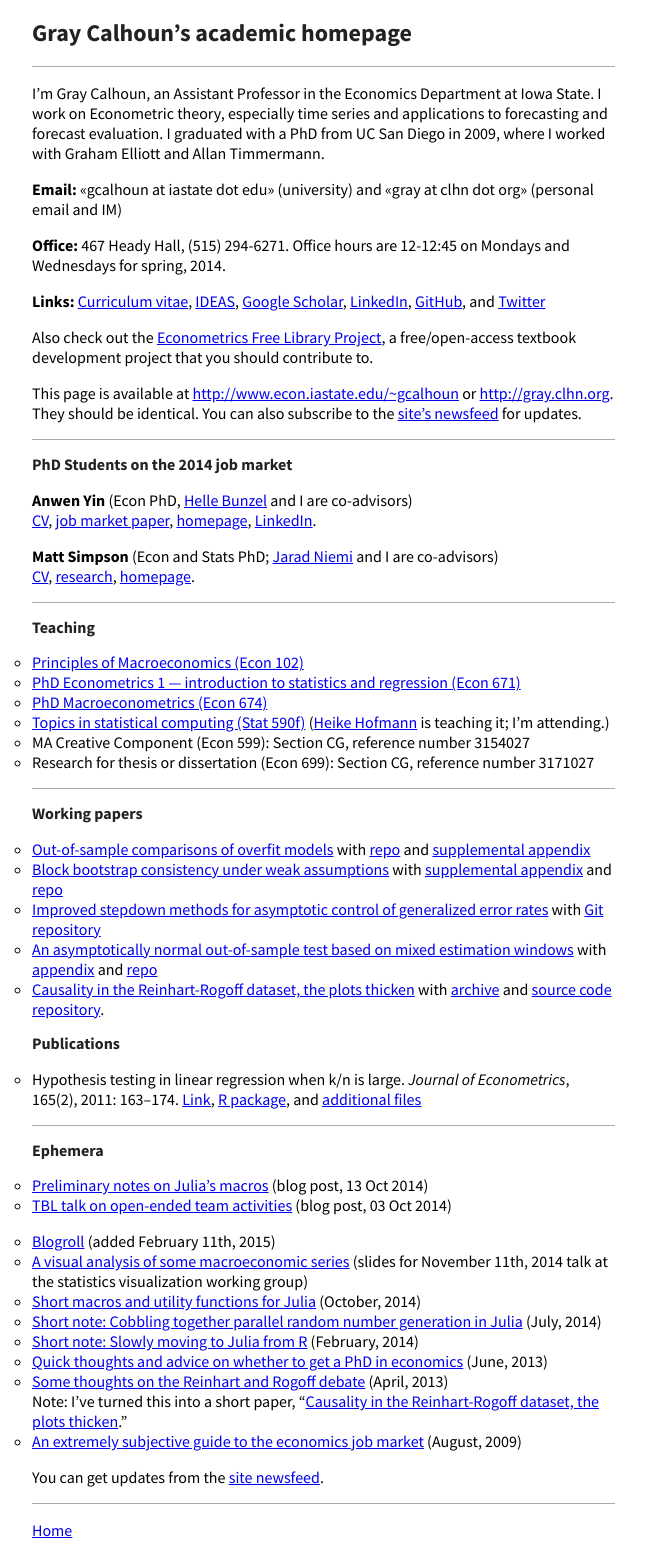
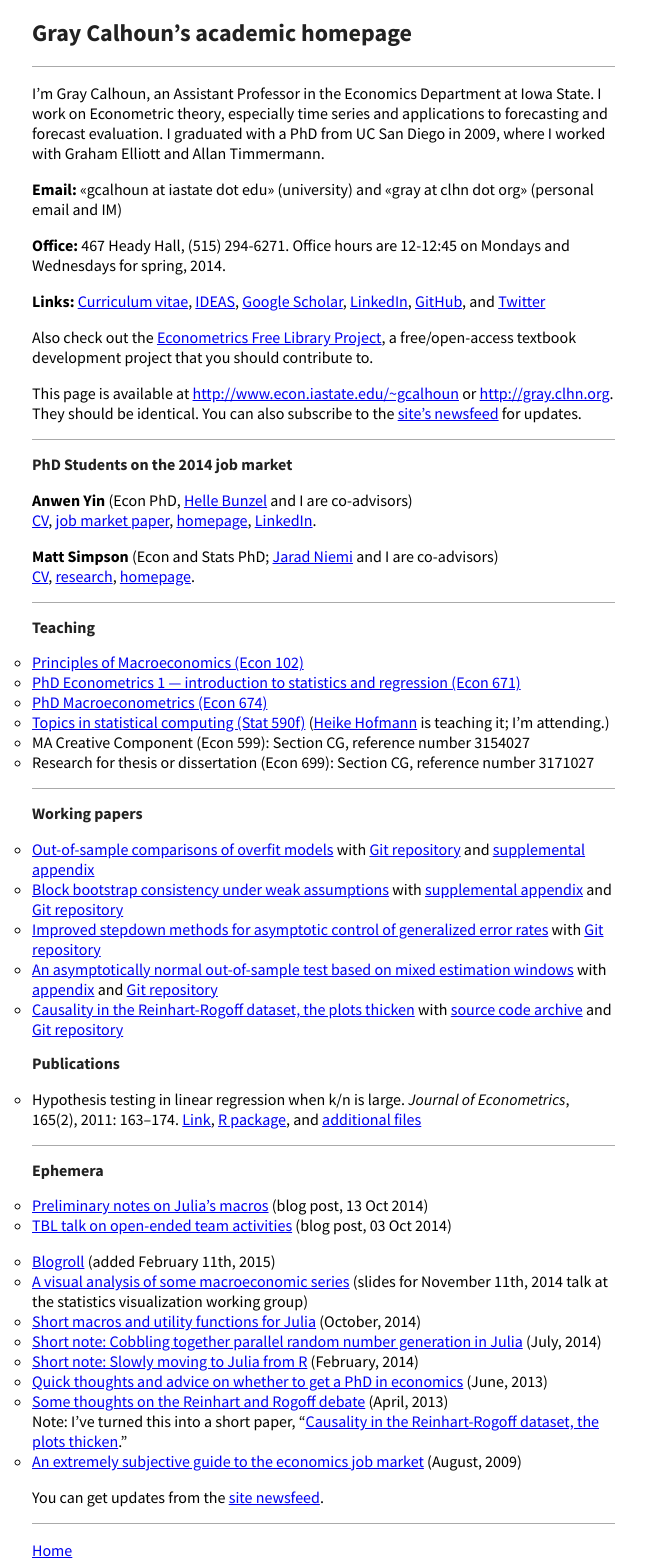
Before and after one commit to mmkuang/grayclhn.github.io, a Jekyll site: the page built from index.md, in a window 1280 px wide. Shown: the whole page, without its empty margins (0-664 px from the left). Built offline with Jekyll 4.4.1, drawn with Linux system fonts in a browser that asks for light colours; Markdown is read by kramdown in place of the engine named in the settings.

Commit message:
change repo to Git repository

```diff
--- a/index.md
+++ b/index.md
@@ -75,22 +75,22 @@ updates.
 
 * [Out-of-sample comparisons of overfit
   models](http://www.econ.iastate.edu/research/working-papers/p12462)
-  with [repo](https://github.com/grayclhn/oos-overfit/tree/REStud) and
+  with [Git repository](https://github.com/grayclhn/oos-overfit/tree/REStud) and
   [supplemental appendix](dl/calhoun-oosoverfit-appendix.pdf)
 * [Block bootstrap consistency under weak
   assumptions](http://www.econ.iastate.edu/research/working-papers/p14313)
   with [supplemental appendix](dl/calhoun-bootstrap-appendix.pdf) and
-  [repo](https://github.com/grayclhn/statboot-paper/tree/ET_submission_3)
+  [Git repository](https://github.com/grayclhn/statboot-paper/tree/ET_submission_3)
 * [Improved stepdown methods for asymptotic control of generalized
   error rates](dl/calhoun-stepdown.pdf) with
   [Git repository](https://git.ece.iastate.edu/gcalhoun/stepdown-paper/tree/jeconom_submission)
 * [An asymptotically normal out-of-sample test based on mixed
   estimation windows](dl/calhoun-mixed-window.pdf) with
   [appendix](dl/calhoun-mixed-window-appendix.pdf)
-  and [repo](https://github.com/grayclhn/mixedwindow)
+  and [Git repository](https://github.com/grayclhn/mixedwindow)
 * [Causality in the Reinhart-Rogoff dataset, the plots thicken](dl/calhoun-rr-graphics.pdf)
-  with [archive](dl/calhoun-rr-graphics.zip) and
-  [source code repository](https://git.ece.iastate.edu/gcalhoun/rr_graphics/tree/v2015-02-06).
+  with [source code archive](dl/calhoun-rr-graphics.zip) and
+  [Git repository](https://git.ece.iastate.edu/gcalhoun/rr_graphics/tree/v2015-02-06)
 
 <a id="publications"> </a>
 ## Publications
```
